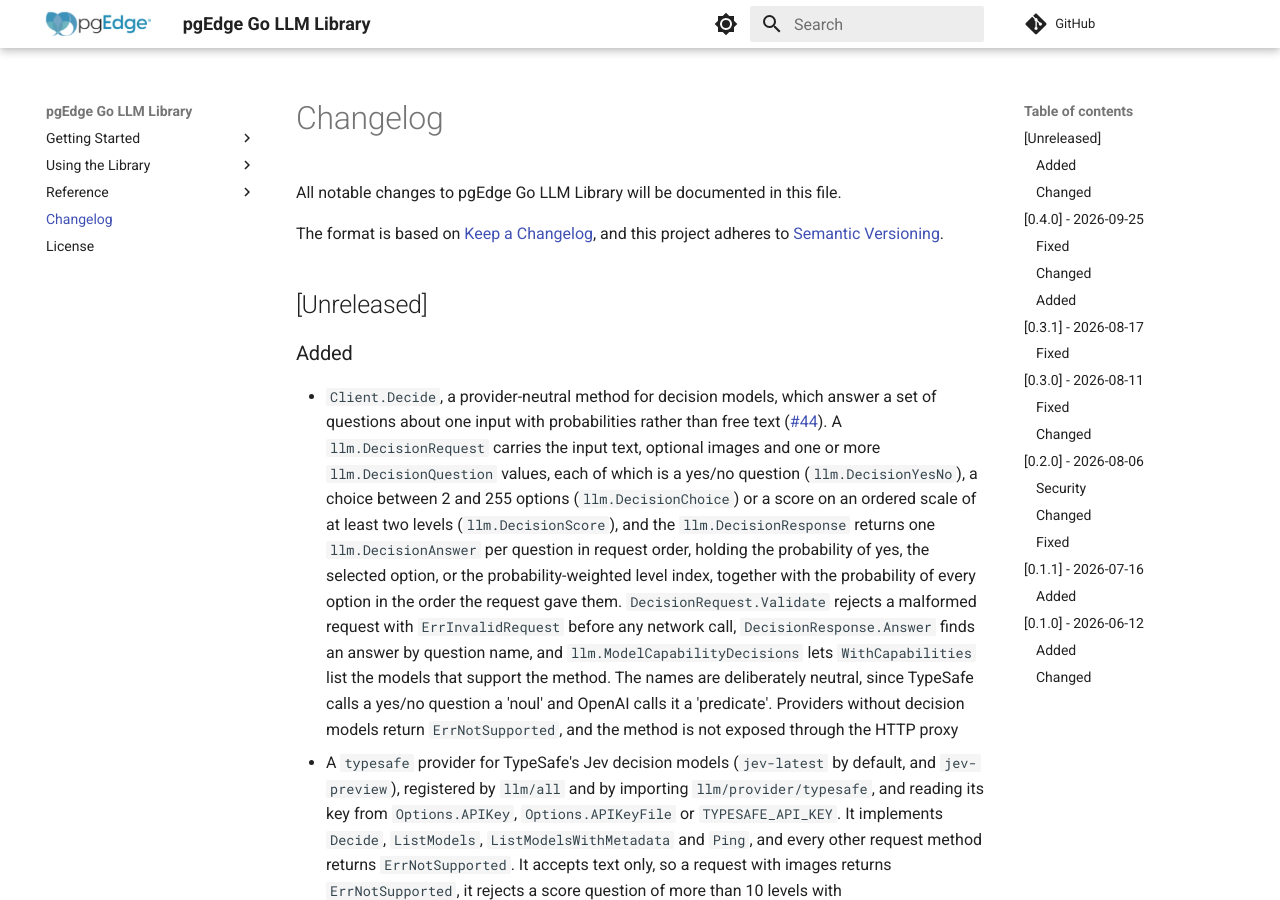
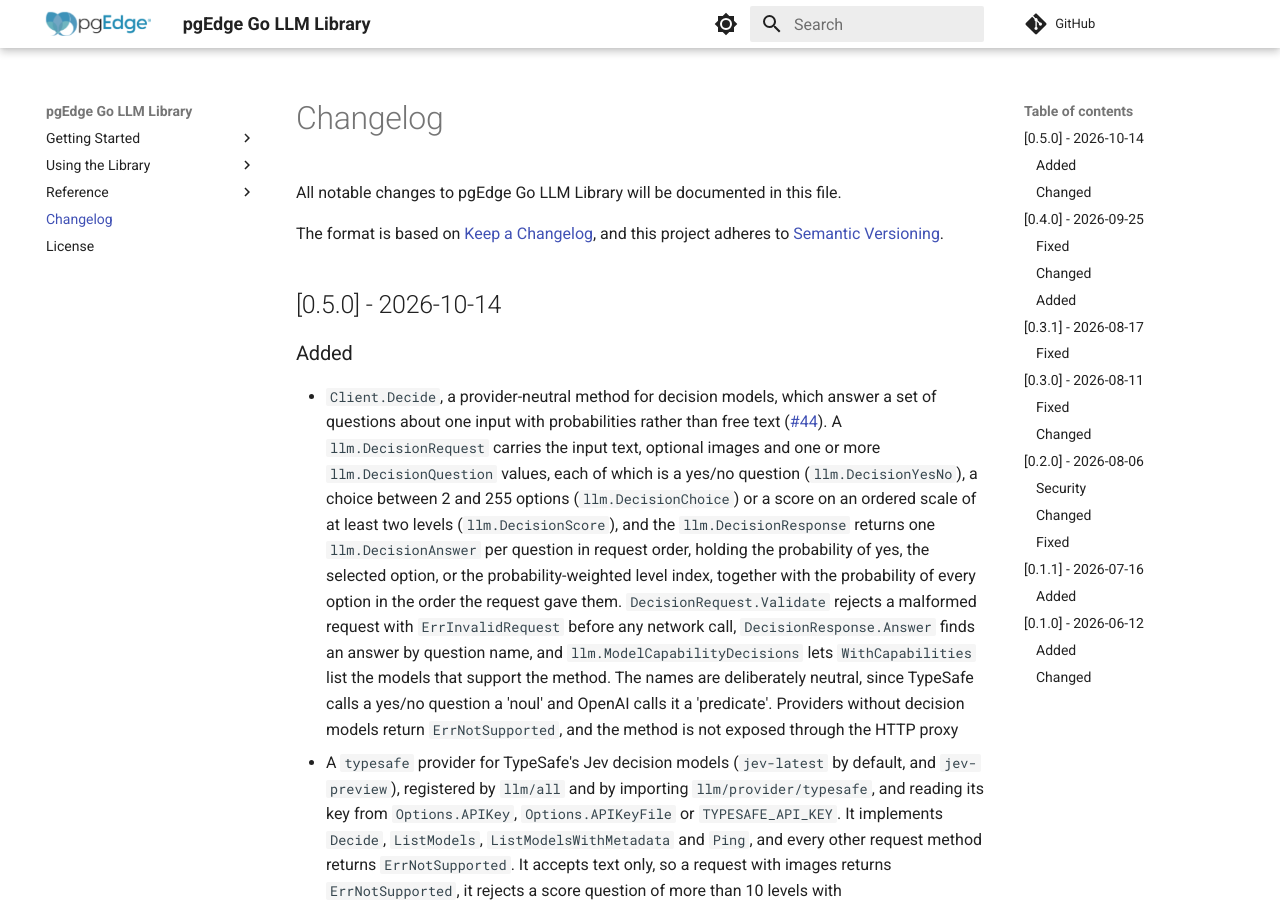
Before and after one commit to pgEdge/pgedge-go-llm-lib, an MkDocs documentation site: the page built from docs/changelog.md, in a window 1280 px wide and 900 px high. Built offline with MkDocs 1.6.1 and Material for MkDocs 9.7.7, drawn with Linux system fonts in a browser that asks for light colours; comment, search, counter and statistics services are not loaded.

Commit message:
Release version 0.5.0
- Update changelog with release notes

Release-Date: 2026-10-14

```diff
--- a/docs/changelog.md
+++ b/docs/changelog.md
@@ -8,7 +8,7 @@ The format is based on
 project adheres to
 [Semantic Versioning](https://semver.org/spec/v2.0.0.html).
 
-## [Unreleased]
+## [0.5.0] - 2026-10-14
 
 ### Added
 - `Client.Decide`, a provider-neutral method for decision models, which answer a set of questions about one input with probabilities rather than free text ([#44](https://github.com/pgEdge/pgedge-go-llm-lib/issues/44)). A `llm.DecisionRequest` carries the input text, optional images and one or more `llm.DecisionQuestion` values, each of which is a yes/no question (`llm.DecisionYesNo`), a choice between 2 and 255 options (`llm.DecisionChoice`) or a score on an ordered scale of at least two levels (`llm.DecisionScore`), and the `llm.DecisionResponse` returns one `llm.DecisionAnswer` per question in request order, holding the probability of yes, the selected option, or the probability-weighted level index, together with the probability of every option in the order the request gave them. `DecisionRequest.Validate` rejects a malformed request with `ErrInvalidRequest` before any network call, `DecisionResponse.Answer` finds an answer by question name, and `llm.ModelCapabilityDecisions` lets `WithCapabilities` list the models that support the method. The names are deliberately neutral, since TypeSafe calls a yes/no question a 'noul' and OpenAI calls it a 'predicate'. Providers without decision models return `ErrNotSupported`, and the method is not exposed through the HTTP proxy
```
